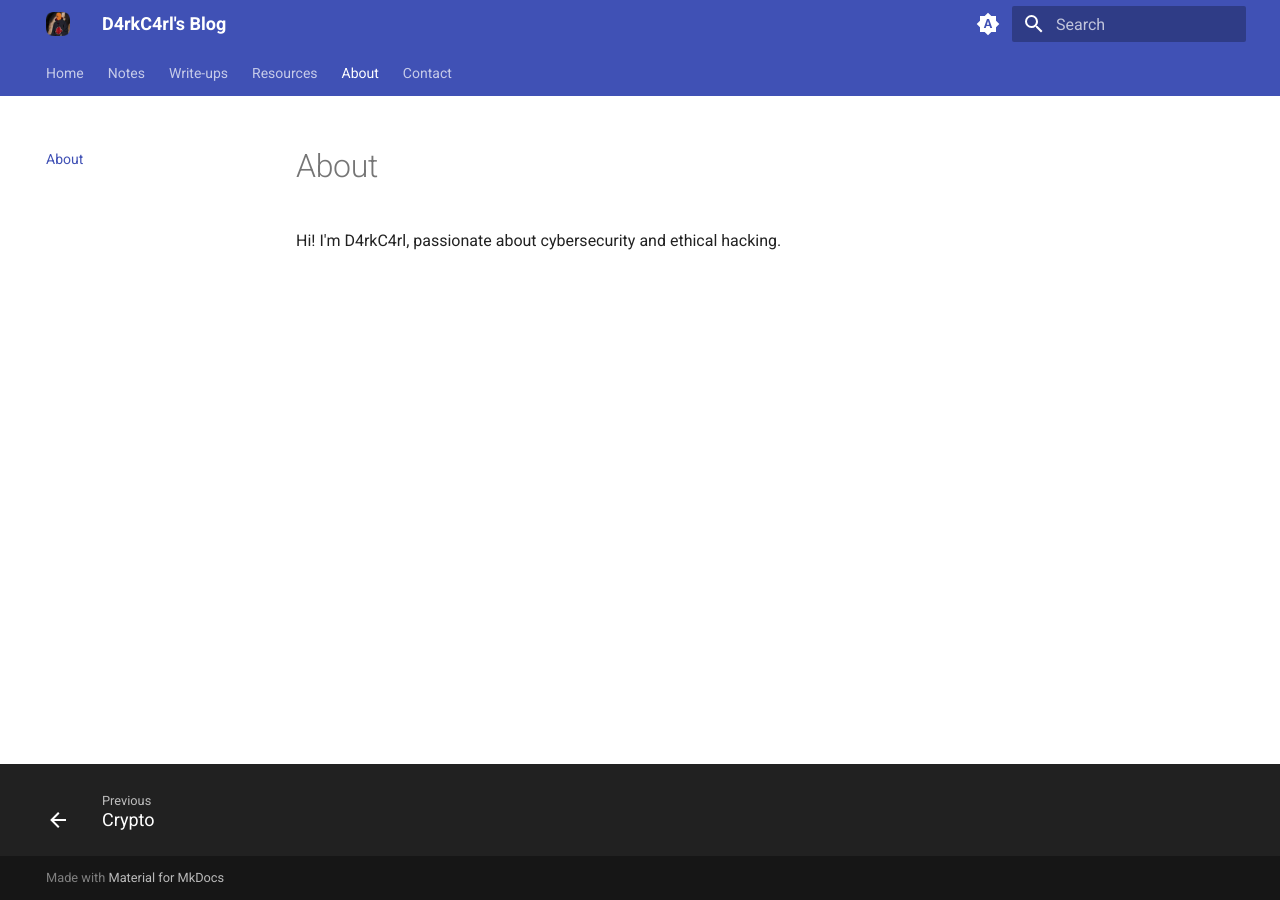
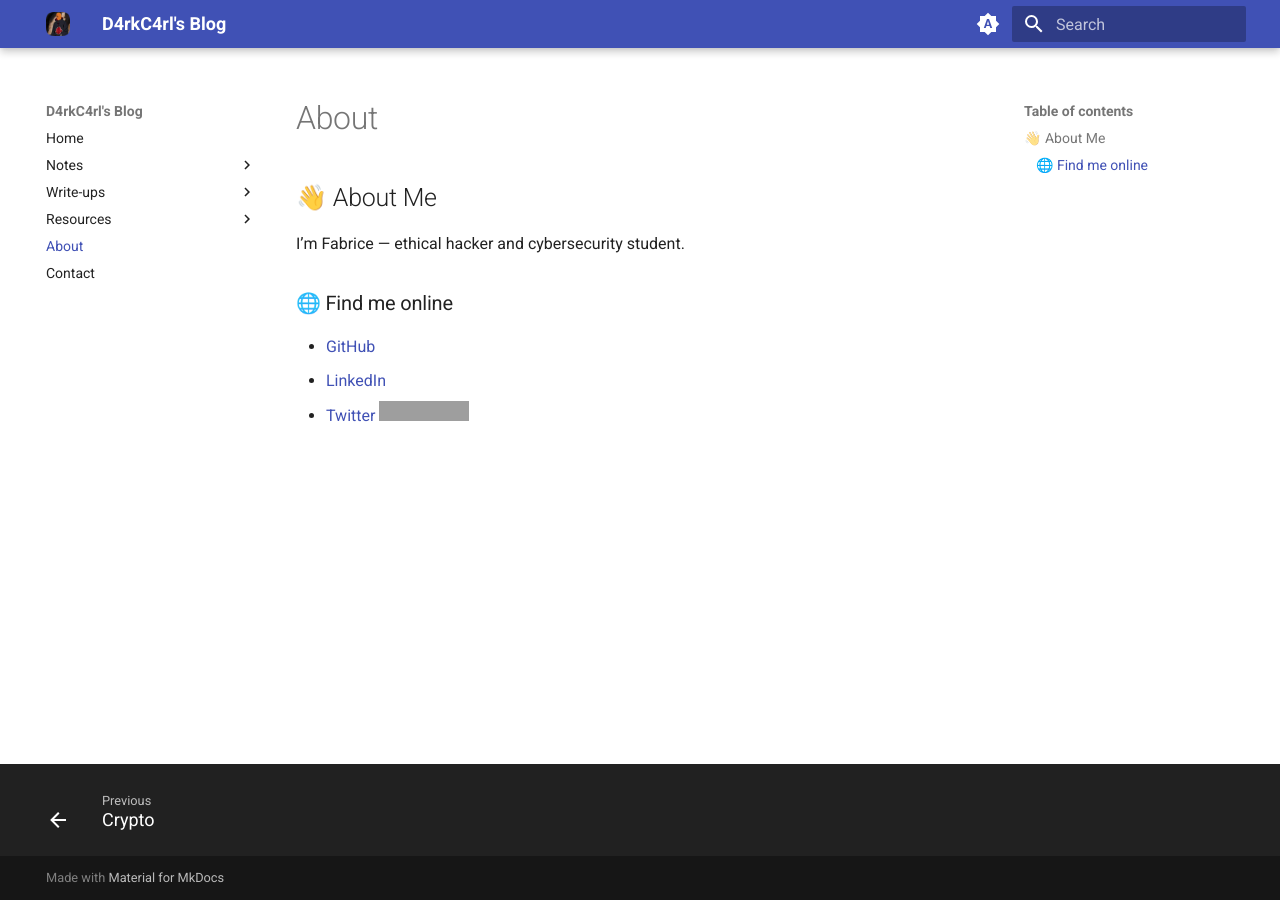
Before and after one commit to Fabrice000/D4rkC4rl, an MkDocs documentation site: the page built from docs/about.md, in a window 1280 px wide. Built offline with MkDocs 1.6.1 and Material for MkDocs 9.7.7, drawn with Linux system fonts in a browser that asks for light colours; grey boxes are pictures that could not be loaded.

Commit message:
Add social link and the about me

```diff
--- a/docs/about.md
+++ b/docs/about.md
@@ -1,3 +1,9 @@
-# About
+## 👋 About Me
 
-Hi! I'm D4rkC4rl, passionate about cybersecurity and ethical hacking.
+I’m Fabrice — ethical hacker and cybersecurity student.
+
+### 🌐 Find me online
+- [GitHub](https://github.com/D4rkC4rl)
+- [LinkedIn](https://linkedin.com/in/D4rkC4rl)
+- [Twitter](https://twitter.com/D4rkC4rl)
+[![GitHub](https://img.shields.io/badge/GitHub-D4rkC4rl-black?logo=github)](https://github.com/D4rkC4rl "Check my projects")
--- a/mkdocs.yml
+++ b/mkdocs.yml
@@ -28,13 +28,17 @@ nav:
 theme:
   name: material
   features:
-    - navigation.tabs
+    - content.code.copy
+    - content.action.edit
+    - content.action.view
+    - content.tooltips
+    - navigation.tracking
     - navigation.top
+    - search.share
+    - search.suggest
     - search.highlight
-    - search.suggest
     - toc.integrated
     - content.code.annotate
-    - content.code.copy
     - content.code.fold
     - content.tabs.link
     - navigation.footer
@@ -66,11 +70,34 @@ theme:
   extra:
     social:
       - icon: fontawesome/brands/github
-        link: https://github.com/D4rkC4rl
+        link: https://github.com/Fabrice000
         name: "GitHub"
       - icon: fontawesome/brands/twitter
-        link: https://twitter.com/D4rkC4rl
+        link: https://x.com/Dark_Carl007
         name: "Twitter"
       - icon: fontawesome/brands/linkedin
-        link: https://linkedin.com/in/D4rkC4rl
+        link: https://www.linkedin.com/in/carlos-fabrice-hounkpe-908498294/
         name: "LinkedIn"
+
+markdown_extensions:
+  - tables
+  - attr_list
+  - admonition
+  - def_list
+  - pymdownx.details
+  - pymdownx.superfences
+  - pymdownx.snippets
+  - pymdownx.inlinehilite
+  - pymdownx.highlight:
+      anchor_linenums: true
+  - pymdownx.tasklist:
+      custom_checkbox: true
+  - pymdownx.emoji:
+      emoji_index: !!python/name:material.extensions.emoji.twemoji
+      emoji_generator: !!python/name:material.extensions.emoji.to_svg
+
+
+plugins:
+  - search
+  - git-revision-date-localized
+  - social
```
